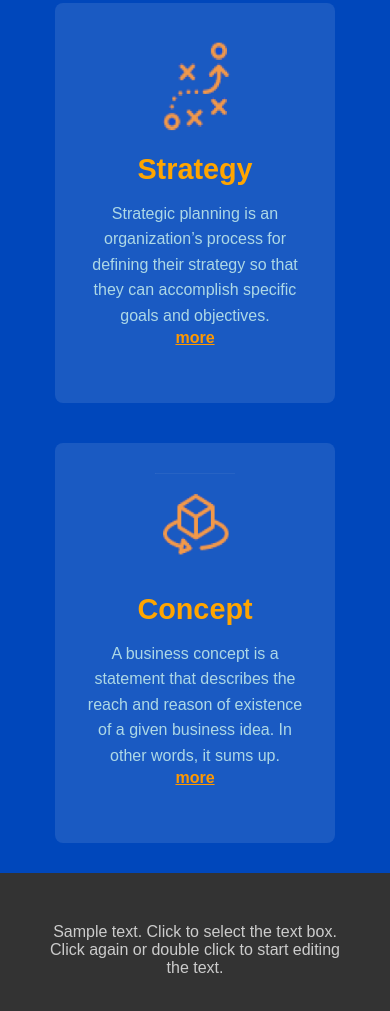
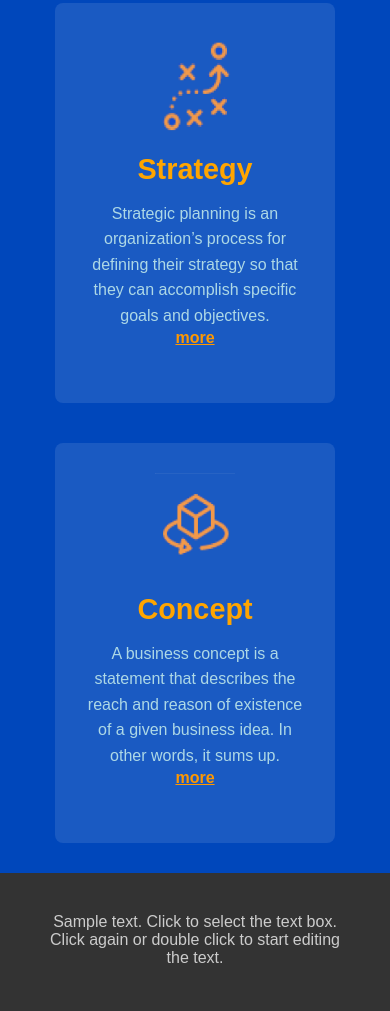
Before and after one commit to IrynaMatuliak/Web_programming_3_semester, a plain HTML site: page index.html in a window 390 px wide. Shown: the part 550-1561 px from the top of the page. Drawn offline with Linux system fonts and the light colour scheme.

Commit message:
Lab_4_fixing_padding

```diff
--- a/style.css
+++ b/style.css
@@ -208,7 +208,7 @@
     }
 
     footer p {
-        padding: 30px;
+        padding: 20px;
         margin: 0;
     }
 }
@@ -270,7 +270,7 @@
     }
 
     footer p {
-        padding: 30px;
+        padding: 20px;
         margin: 0;
     }
 }
```
